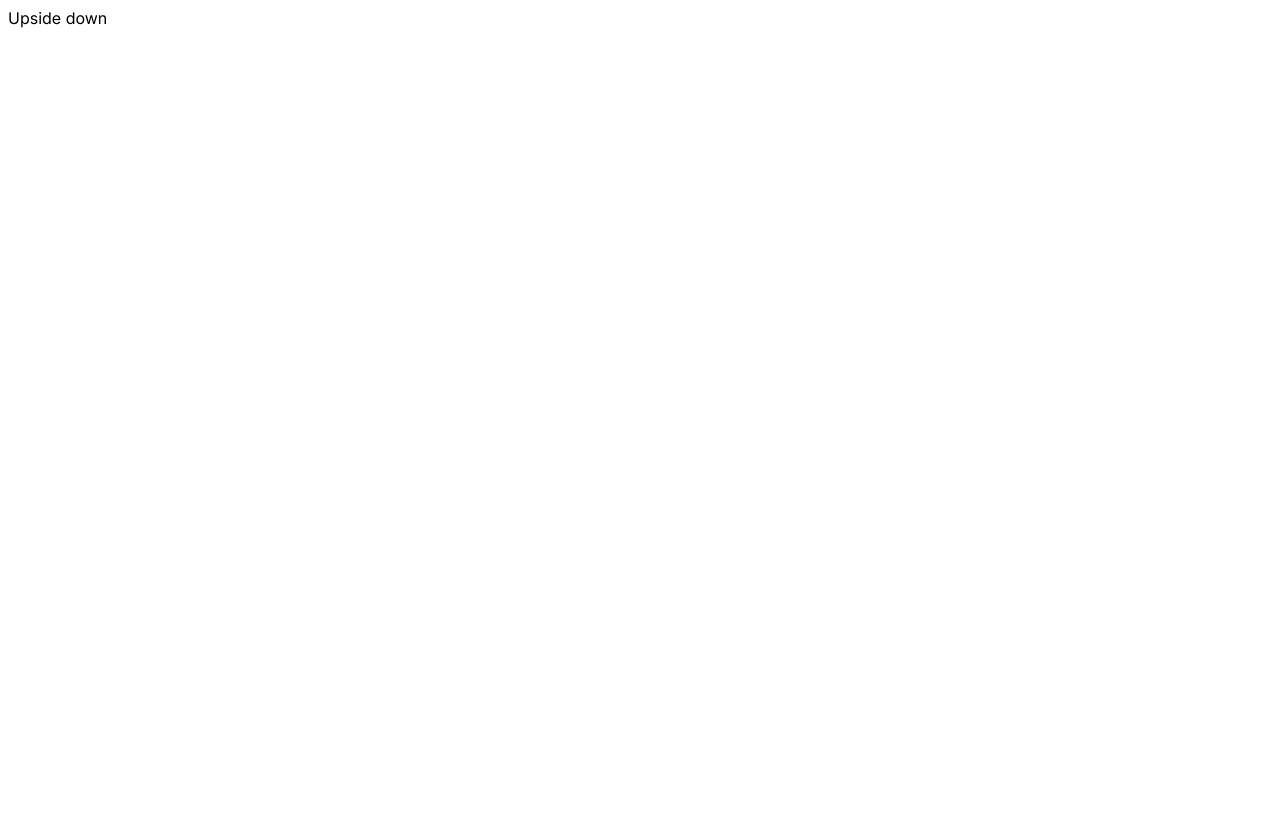
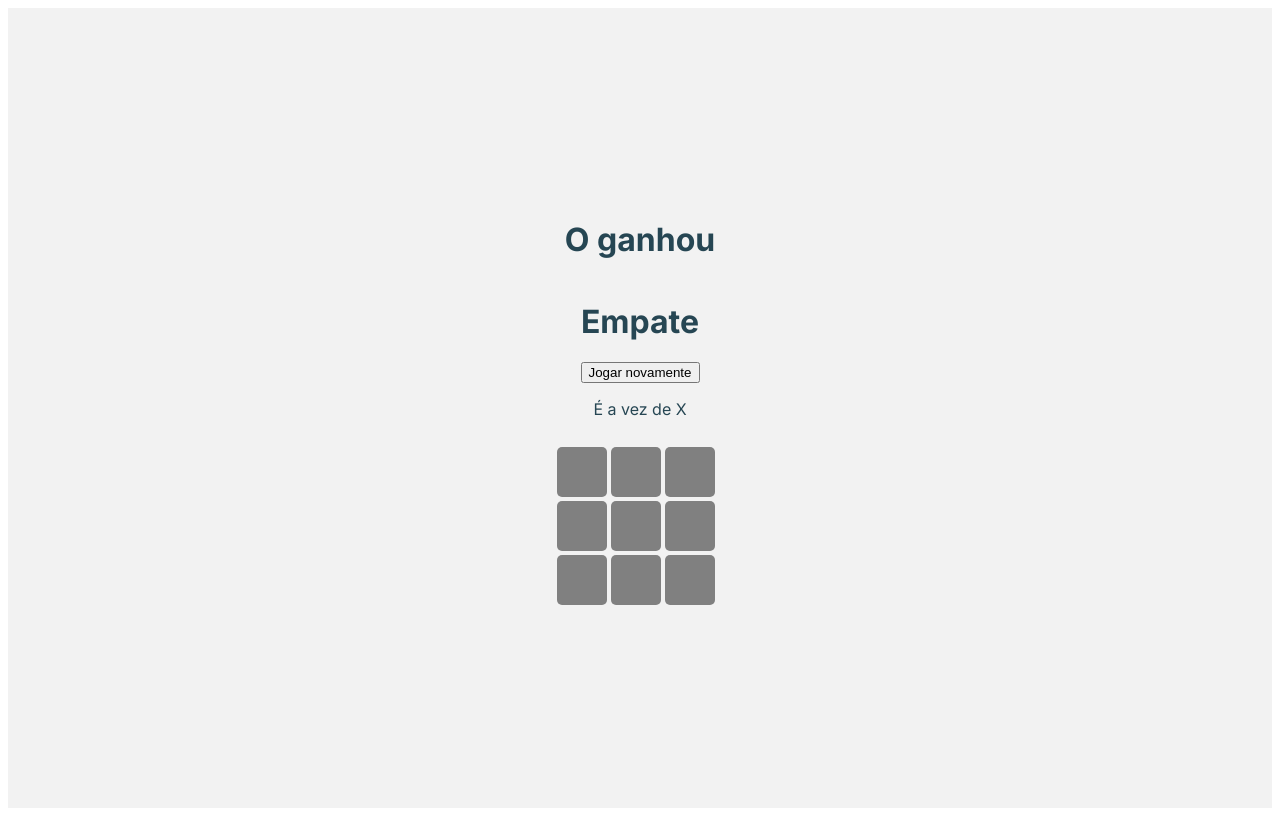
Before and after one commit to isabelaclass/upsidedownapp, a Next.js app in the folder upsidedownapplication/: page /upsidedown in a window 1280 px wide. Built offline with nearby package versions, Linux system fonts and the light colour scheme.

Commit message:
upside down commit

```diff
--- /dev/null
+++ b/upsidedownapplication/src/app/upsidedown/page.css
@@ -0,0 +1,30 @@
+.container {
+    width: 100%;
+    height: 100vh;
+    background-color: #f2f2f2;
+    display: flex;
+    flex-direction: column;
+    align-items: center;
+    justify-content: center;
+
+    color: #264653;
+}
+
+.board {
+    display: flex;
+    width: 170px;
+    flex-wrap: wrap;
+    margin: 10px;
+}
+
+.cell {
+    width: 50px;
+    height: 50px;
+    background-color: gray;
+    display: flex;
+    justify-content: center;
+    align-items: center;
+    margin: 2px;
+    cursor: pointer;
+    border-radius: 5px;
+}
--- a/upsidedownapplication/src/app/upsidedown/page.tsx
+++ b/upsidedownapplication/src/app/upsidedown/page.tsx
@@ -1,7 +1,37 @@
+import React from "react";
+import './page.css';
+
+type Players = "O" | "X";
 export default function Home() {
+
+    const [turn, setTurn] = React.useState("O");
+    const [winner, setWinner] = React.useState<Players | null>(null);
+    const [tie, setTie] = React.useState<boolean | null>(null);
+    const [marks, setMarks] = React.useState< {[key: string]: Players}>({});
+
+    const getSquares = () => {
+      return new Array(9).fill(true);
+    }
+
+    const play = (index: number) => {
+      setMarks(prev => ({ ...prev, [index]: turn}))
+      setTurn(prev => prev === "O" ? "X" : "O")
+    }
+
     return (
-      <main>
-        <div className="title">Upside down</div>
-      </main>
+      <div className="container">
+        <h1>O ganhou</h1>
+        <h1>Empate</h1>
+        <button>Jogar novamente</button>
+
+        <p>É a vez de X</p>
+        <div className="board">
+        {getSquares().map((_, i) => (
+          <div className="cell" onClick={() => play(i)}>
+          {marks[i]}
+          </div>
+        ))}
+        </div>
+      </div>
     );
   }
```
Also changed, not shown: upsidedownapplication/package.json (+6 -6 lines), 1 other file (tests, documents, lock files or other folders).
